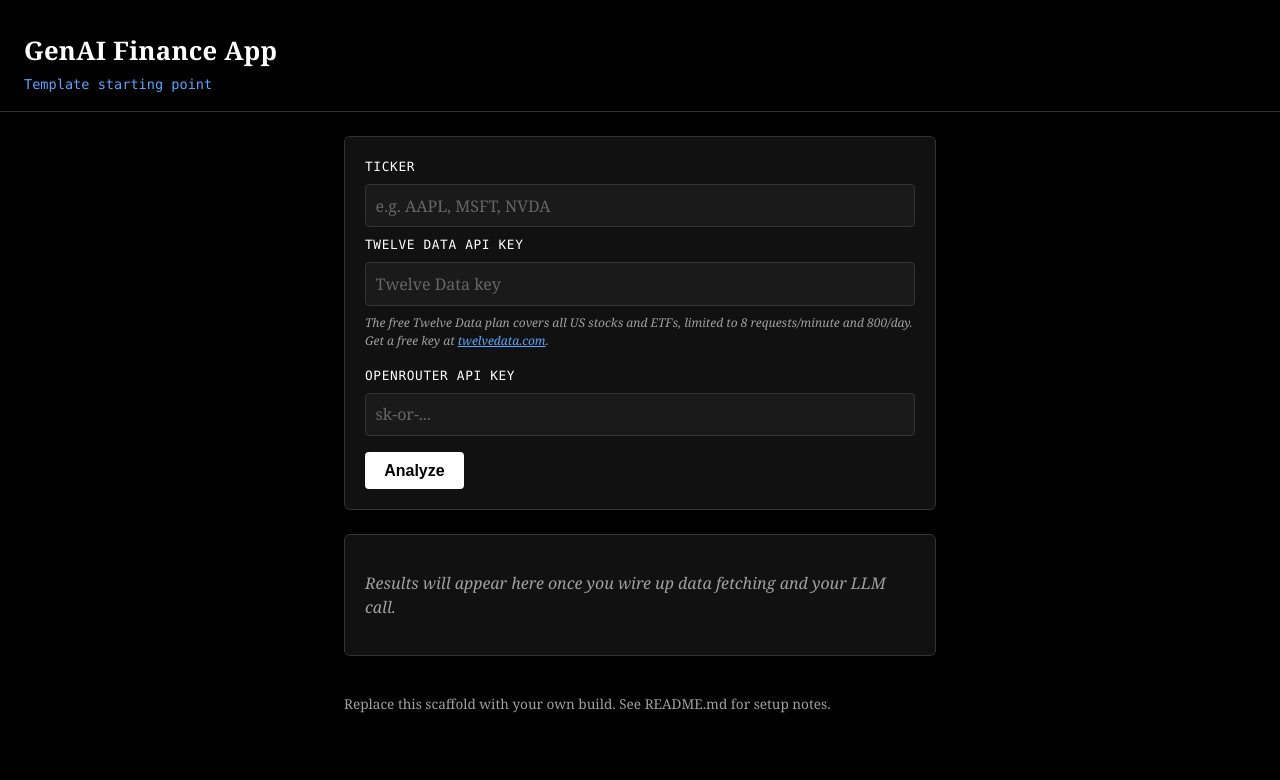
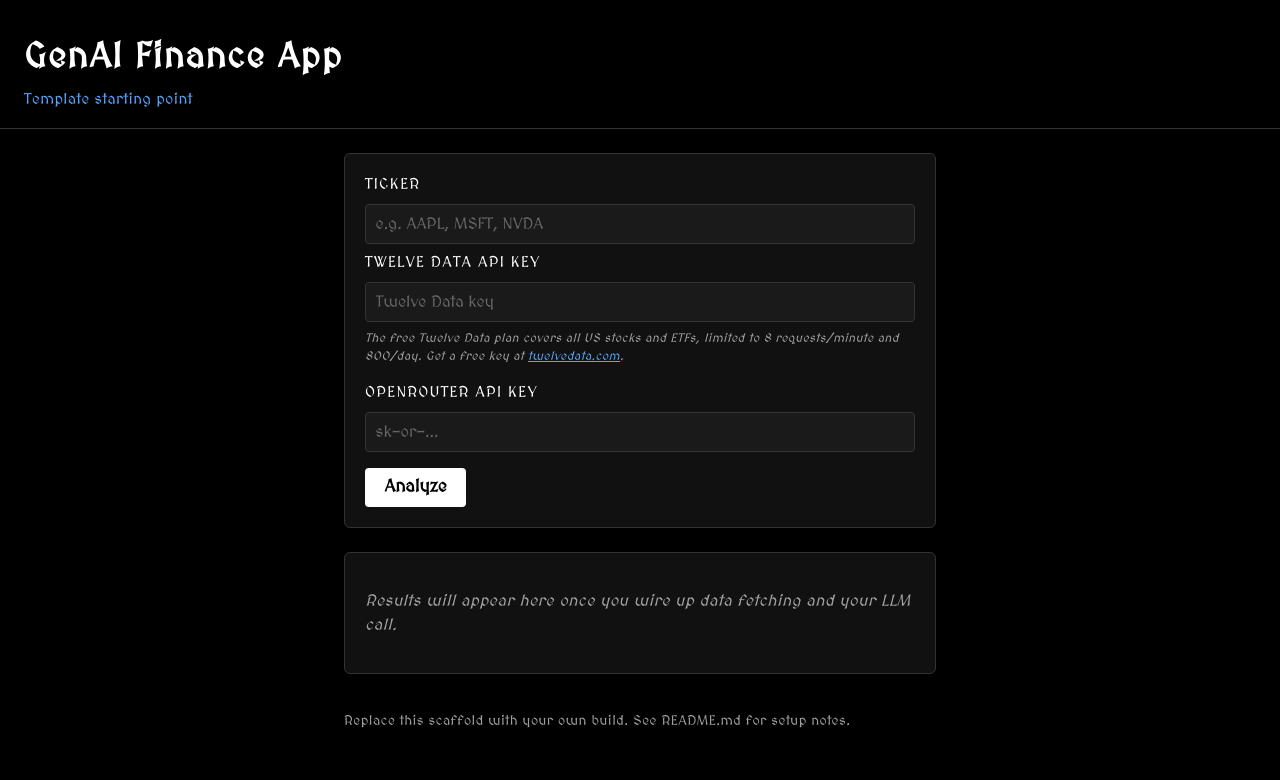
Before and after one commit to gkirchmayer-lab/dark---layout_kirchm, a website built with Vite: page index.html in a window 1280 px wide. Built offline with nearby package versions, Linux system fonts and the light colour scheme; a web font is replaced by a local one.

Commit message:
style: update typography to themed fonts
Imported MedievalSharp and UnifrakturMaguntia fonts to align the application's aesthetic with a thematic style. Updated global and element-specific font-family, font-size, and spacing properties.

```diff
--- a/style.css
+++ b/style.css
@@ -1,3 +1,5 @@
+@import url('https://fonts.googleapis.com/css2?family=MedievalSharp&family=UnifrakturMaguntia&display=swap');
+
 :root {
   --ink: #ffffff;
   --paper: #000000;
@@ -17,8 +19,9 @@ body {
   margin: 0;
   background: var(--paper);
   color: var(--ink);
-  font-family: 'Georgia', 'Iowan Old Style', serif;
+  font-family: 'MedievalSharp', cursive, Georgia, serif;
   line-height: 1.5;
+  letter-spacing: 0.03em;
 }
 
 .app-header {
@@ -29,15 +32,16 @@ body {
 
 .app-header h1 {
   margin: 0;
-  font-size: 1.6rem;
-  letter-spacing: 0.01em;
+  font-size: 2.2rem;
+  letter-spacing: 0.04em;
   color: var(--ink);
+  font-family: 'UnifrakturMaguntia', 'MedievalSharp', cursive, serif;
 }
 
 .subtitle {
   margin: 0.25rem 0 0;
-  font-family: 'Menlo', 'Courier New', monospace;
-  font-size: 0.85rem;
+  font-family: 'MedievalSharp', cursive, serif;
+  font-size: 0.95rem;
   color: var(--accent);
 }
 
@@ -63,10 +67,10 @@ form {
 }
 
 label {
-  font-family: 'Menlo', 'Courier New', monospace;
-  font-size: 0.8rem;
+  font-family: 'MedievalSharp', cursive, serif;
+  font-size: 0.95rem;
   text-transform: uppercase;
-  letter-spacing: 0.05em;
+  letter-spacing: 0.08em;
   color: var(--ink);
 }
 
@@ -75,7 +79,7 @@ input {
   border: 1px solid var(--line);
   border-radius: 4px;
   font-size: 1rem;
-  font-family: inherit;
+  font-family: 'MedievalSharp', cursive, serif;
   background: var(--input-bg);
   color: #ffffff;
 }
@@ -87,6 +91,7 @@ input:focus {
 
 input::placeholder {
   color: #666666;
+  font-family: 'MedievalSharp', cursive, serif;
 }
 
 button {
@@ -97,7 +102,8 @@ button {
   font-weight: 600;
   border: none;
   border-radius: 4px;
-  font-size: 1rem;
+  font-size: 1.1rem;
+  font-family: 'MedievalSharp', cursive, serif;
   cursor: pointer;
   width: fit-content;
   transition: background-color 0.15s ease;
```
